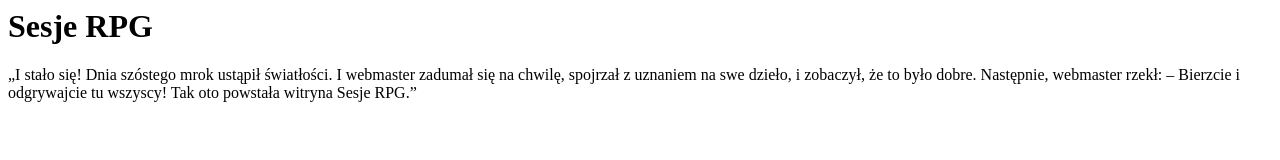
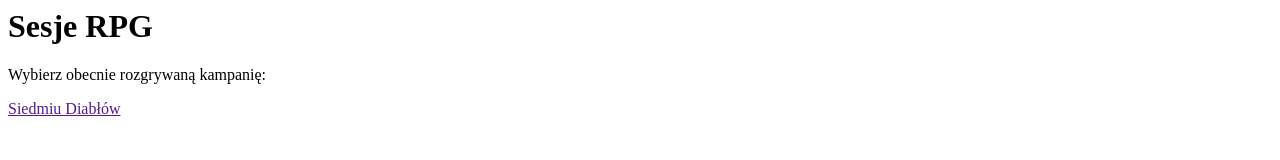
Before and after one commit to Reif88/sesje_rpg, a plain HTML site: page index.html in a window 1280 px wide. Drawn offline with Linux system fonts and the light colour scheme.

Commit message:
Edytowanie zawartości index.html oraz dodanie nowego odnośnika.

```diff
--- a/index.html
+++ b/index.html
@@ -1,6 +1,7 @@
 <body>
 <h1>Sesje RPG</h1>
 <main>
-    <p>„I stało się! Dnia szóstego mrok ustąpił światłości. I webmaster zadumał się na chwilę, spojrzał z uznaniem na swe dzieło, i zobaczył, że to było dobre. Następnie, webmaster rzekł: – Bierzcie i odgrywajcie tu wszyscy! Tak oto powstała witryna Sesje RPG.”</p>
+    <p>Wybierz obecnie rozgrywaną kampanię:</p>
+    <a href=>Siedmiu Diabłów</a>
 </main>
 </body>
```
